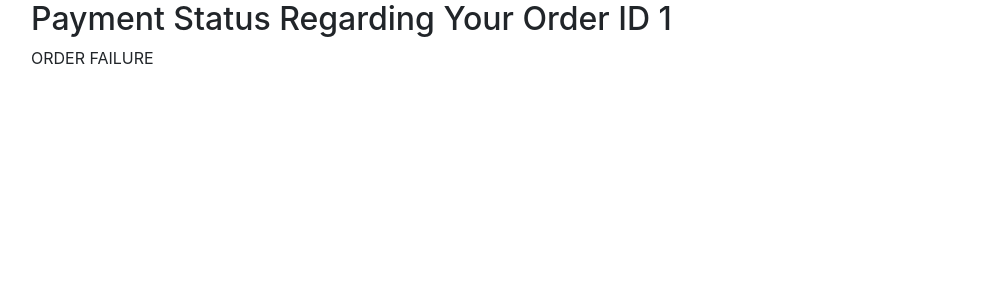
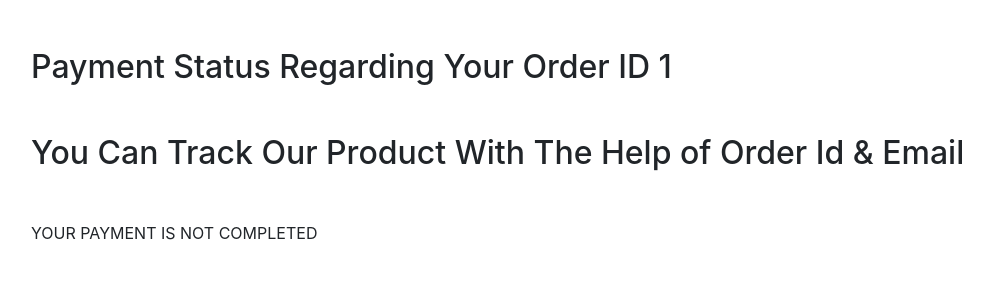
Before and after one commit to sbairagi/MyAwesomeCart, a Django app: template shop/templates/shop/paymentstatus.html in a window 1280 px wide. Shown: the part 56-356 px from the top of the page, without its empty margins (54-1047 px from the left). Run offline with Django 3.2, Linux system fonts and the light colour scheme; the template is opened without the code that fills it: most values are stand-ins (such as "Sample title", 1, 10 or a date in 2020); some libraries are stand-ins or nearby versions.

Commit message:
designing our paymentstatus.html

```diff
--- a/shop/templates/shop/paymentstatus.html
+++ b/shop/templates/shop/paymentstatus.html
@@ -2,13 +2,14 @@
 
 {% block title%}My Awesome Cart Tracker{% endblock %}
 {% block body %}
-<div class="container">
-    <div class="col-my-4">
-        <h2>Payment Status Regarding Your Order ID {{response.ORDERID}}</h2>
+<div class="container my-4">
+    <div class="col-my-4 my-4">
+        <h2 class="my-5">Payment Status Regarding Your Order ID <SPAN CLASS="NUMBER">{{response.ORDERID}}</SPAN></h2>
+        <h2 class="my-5">You Can Track Our Product With The Help of Order Id & Email</h2>
         {% if response.RESPCODE == '01'%}
-        ORDER SUCCESS
+        <p class="my-5"> YOUR PAYMENT IS SUCCESSFULLY COMPLETED </p>
         {% else %}
-        ORDER FAILURE
+        <p class="my-5"> YOUR PAYMENT IS NOT COMPLETED</p>
         {% endif %}
     </div>
 </div>
```
